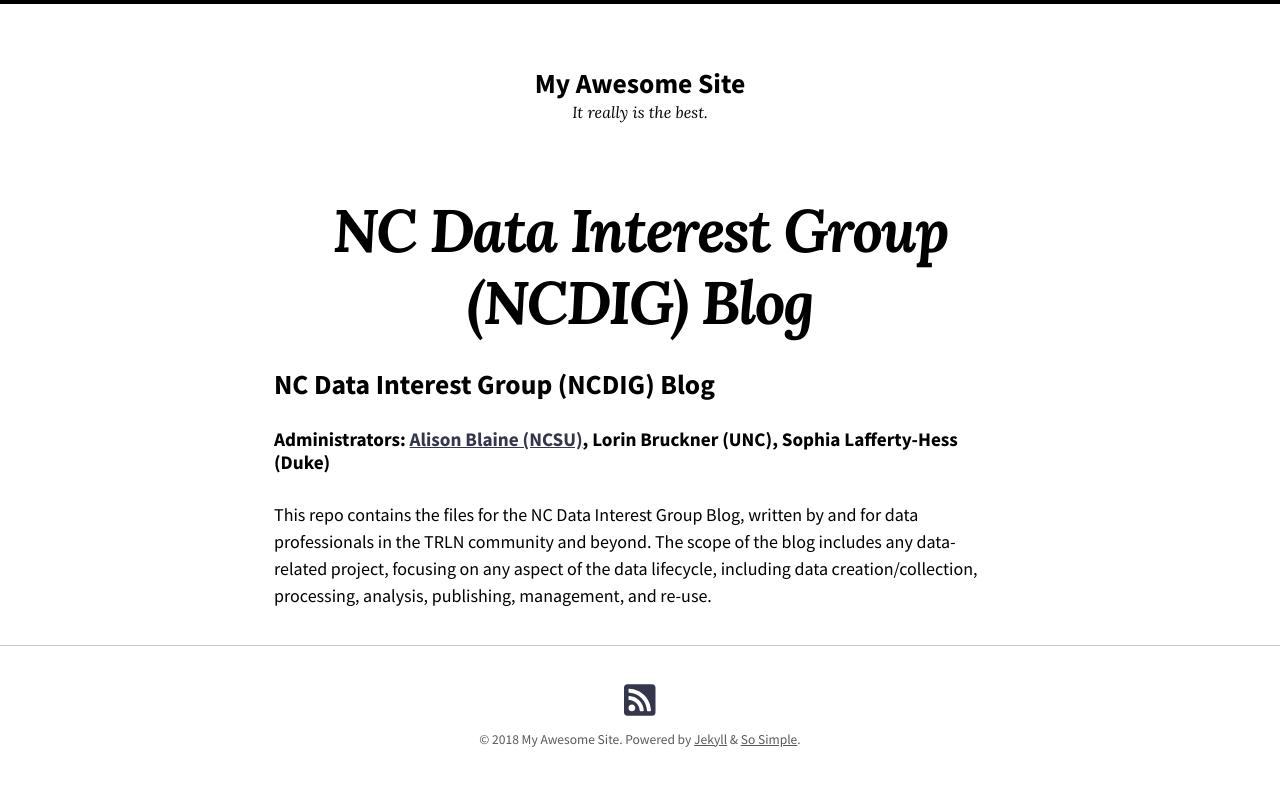
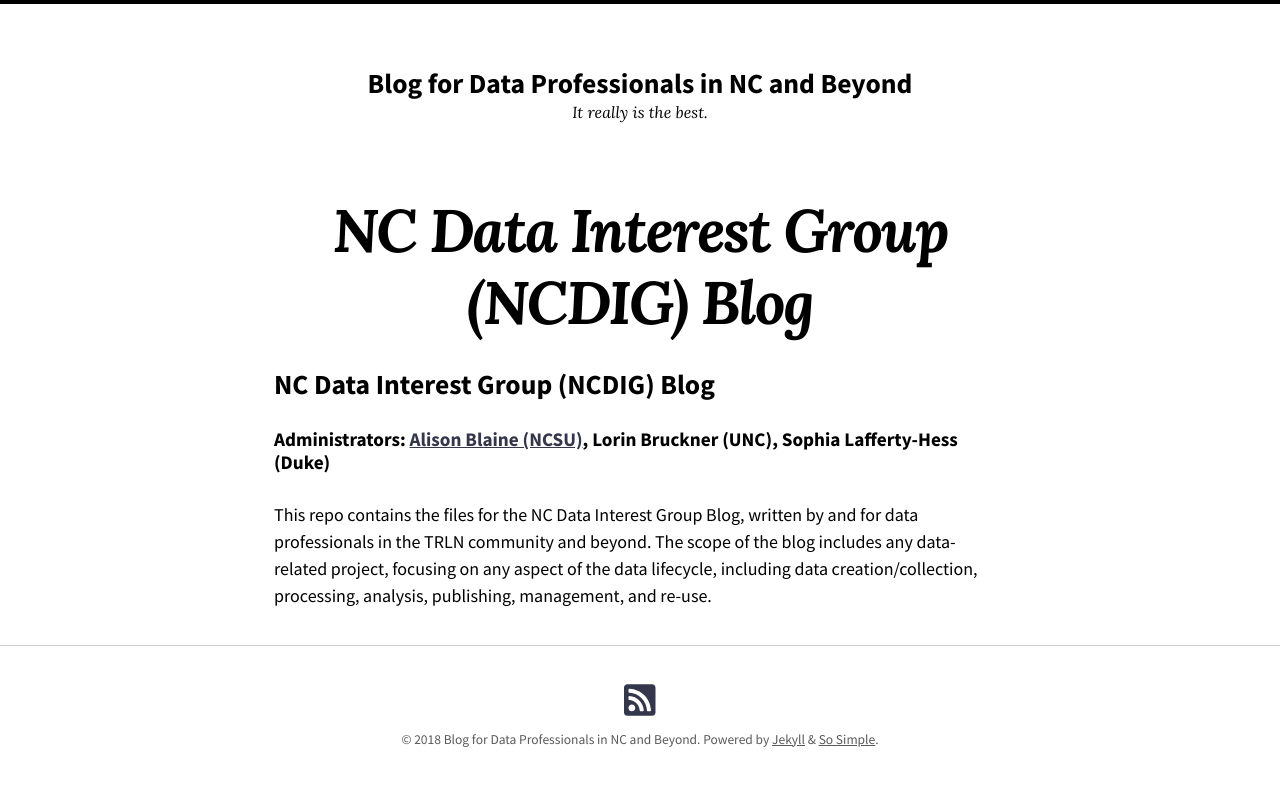
Before and after one commit to trln/data-blog, a Jekyll site: the page built from README.md, in a window 1280 px wide. Shown: the top 786 px of the page. Built offline with Jekyll 4.4.1, drawn with Linux system fonts in a browser that asks for light colours; nearby versions of some CDN libraries; our own code applies the rules of GitHub Pages for plain Markdown files.

Commit message:
added posts.md and title

```diff
--- a/_config.yml
+++ b/_config.yml
@@ -16,10 +16,10 @@
 theme: jekyll-theme-so-simple
 # remote_theme: mmistakes/so-simple-theme
 locale: en-US
-title: "My Awesome Site"
+title: "Blog for Data Professionals in NC and Beyond"
 description: "It really is the best."
 baseurl: # the subpath of your site, e.g. "/blog"
-url: # the base hostname & protocol for your site e.g. "https://mmistakes.github.io"
+url: # the base hostname & protocol for your site e.g. "https://trln.github.io/data-blog"
 logo: # path of site logo, e.g. "/images/logo.png"
 date_format: "%B %-d, %Y"
 read_time: # reading time estimates, e.g. true
```
Also changed, not shown: posts.md (added, +7 -0 lines).
